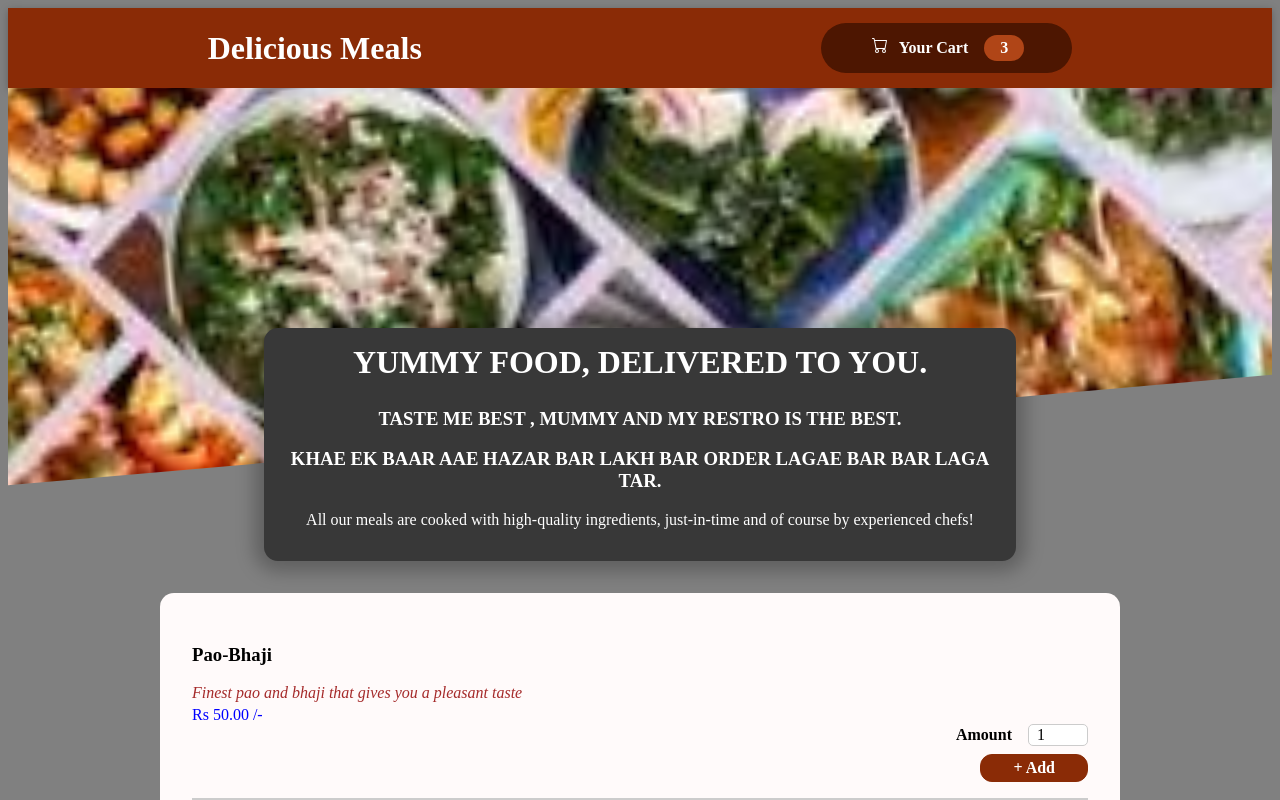
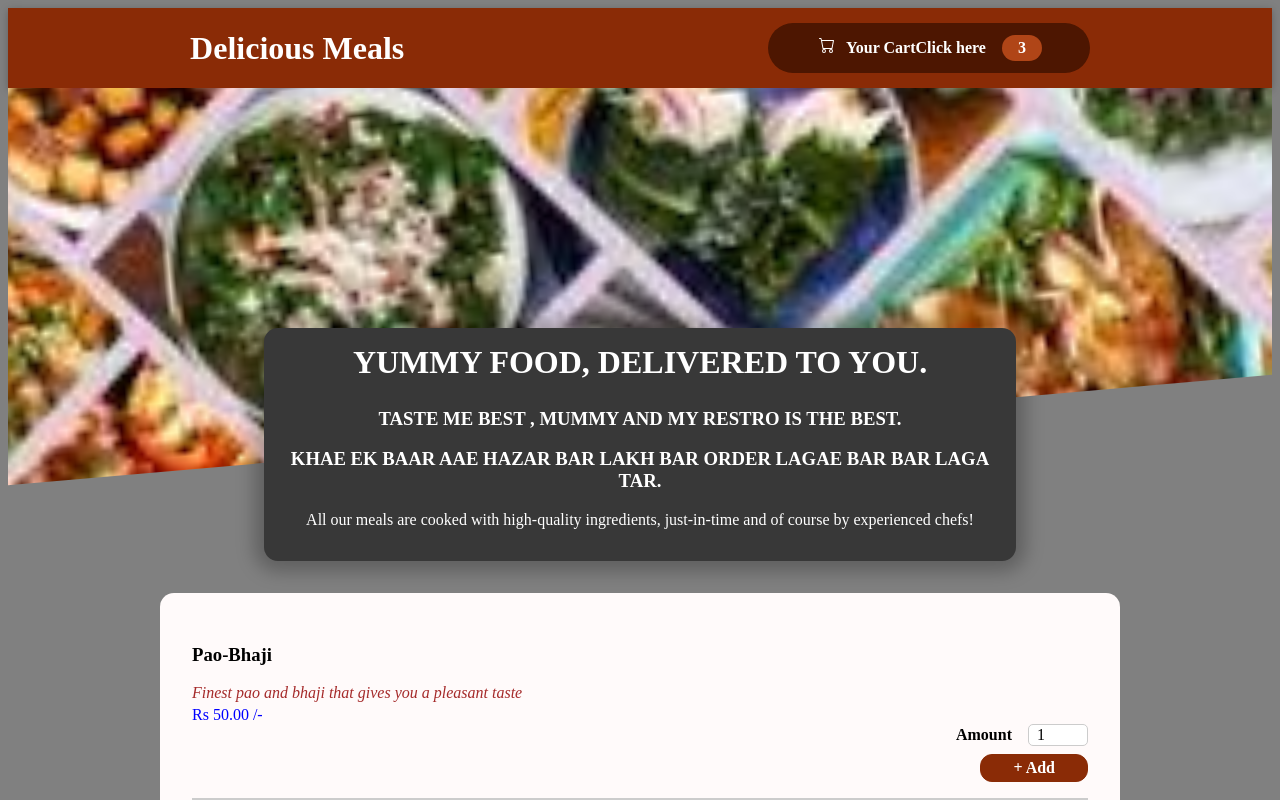
Before and after one commit to CoolShivas/React_Restaurants_App, a React (Vite) app in the folder my_restro_app/: page / in a window 1280 px wide. Shown: the top 800 px of the page. Built offline with nearby package versions, Linux system fonts and the light colour scheme.

Commit message:
Initialization_of_ContextAPI

```diff
--- a/my_restro_app/src/App.jsx
+++ b/my_restro_app/src/App.jsx
@@ -1,8 +1,12 @@
+import CartProvider from "./store/CartProvider";
+import CartContext from "./store/CartContext";
+import { useContext } from "react";
 import Bucket from "./components/Cart/Bucket";
 import { useState } from "react";
 import ErrorModal from "./components/Cart/ErrorModal";
 import Meals from "./components/Meals/Meals";
 import Header from "./components/LayOut/Header";
+
 
 
 
@@ -19,7 +23,7 @@ function App() {
   }
 
 
-  return <>
+  return <CartProvider>
     {cartIsShown && <Bucket hideCartHandlerABC={hideCartHandler} ></Bucket>}
 
     {/* {cartIsShown && <ErrorModal hideCartHandlerABC={hideCartHandler}></ErrorModal>} */}
@@ -31,7 +35,7 @@ function App() {
     <main>
       <Meals></Meals>
     </main>
-  </>
+  </CartProvider>
 }
 
 
--- a/my_restro_app/src/components/LayOut/HeaderCartBtn.jsx
+++ b/my_restro_app/src/components/LayOut/HeaderCartBtn.jsx
@@ -1,15 +1,24 @@
+
 import classes from "./HeaderCartBtn.module.css";
 import CartIcon from "../Cart/CartIcon";
+import { useContext } from "react";
+import CartContext from "../../store/CartContext";
+
 
 
 const HeaderCartBtn = ({ showCartHandlerXYZ }) => {
+
+    const newMsg = useContext(CartContext);
+
     return <button className={classes.button}
         onClick={showCartHandlerXYZ}
     >
         {/* Cart */}
         <span className={classes.icon}> <CartIcon></CartIcon> </span>
         <span> Your Cart </span>
+        <span> {newMsg.message} </span>
         <span className={classes.badge}> 3 </span>
+
     </button>
 }
 
--- a/my_restro_app/src/store/CartContext.jsx
+++ b/my_restro_app/src/store/CartContext.jsx
@@ -1,3 +1,9 @@
 import { createContext } from "react";
 
-export const CartContext = createContext([]);
+const CartContext = createContext({
+    items: [],
+    totalAmount: 0,
+    addItem: (item) => { },
+    removeItem: (id) => [],
+});
+export default CartContext;
--- /dev/null
+++ b/my_restro_app/src/store/CartProvider.jsx
@@ -0,0 +1,28 @@
+import CartContext from "./CartContext";
+
+
+const CartProvider = (props) => {
+
+    const addItemToBucketHandler = (item) => {
+
+    }
+
+    const removeItemToBucketHandler = (id) => {
+
+    }
+
+    const cartContext = {
+        items: [],
+        totalAmount: 0,
+        addItem: addItemToBucketHandler,
+        removeItem: removeItemToBucketHandler,
+        message: 'Click here',
+    };
+
+    return <CartContext.Provider value={cartContext}>
+        {props.children}
+    </CartContext.Provider>
+}
+
+
+export default CartProvider;
```
